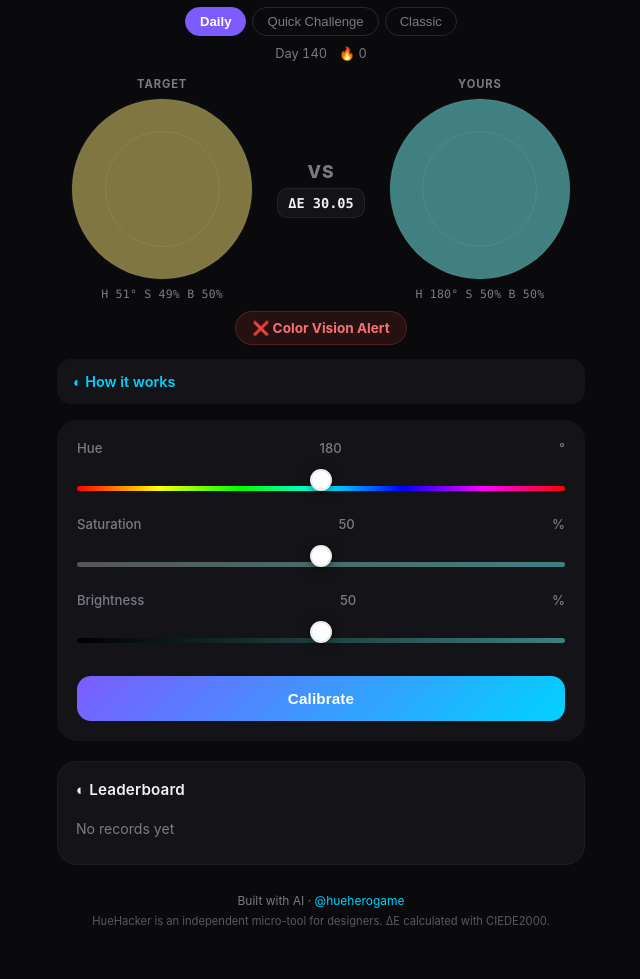
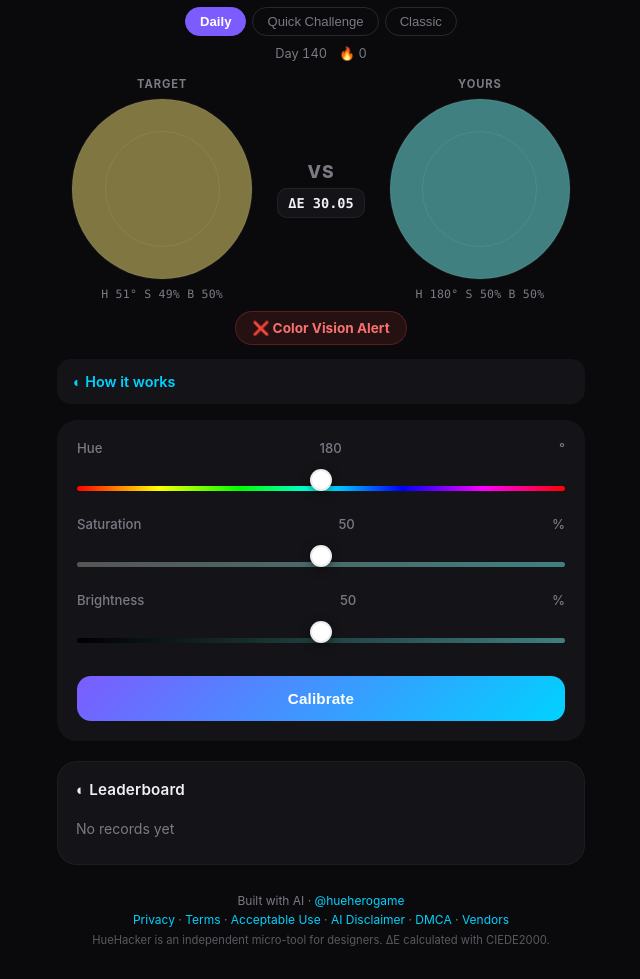
Before and after one commit to jimmyxu07/huehacker-fun, a plain HTML site: page index.html in a window 1280 px wide. Shown: the part 113-1092 px from the top of the page, without its empty margins (319-959 px from the left). Drawn offline with Linux system fonts and the light colour scheme.

Commit message:
fix: add compliance page links to footer

```diff
--- a/index.html
+++ b/index.html
@@ -411,6 +411,7 @@
 
   <footer>
     <p><span data-i18n="builtWith">Built with AI</span> · <a href="https://twitter.com/hueherogame" target="_blank">@hueherogame</a></p>
+    <p><a href="privacy.html">Privacy</a> · <a href="terms.html">Terms</a> · <a href="acceptable-use.html">Acceptable Use</a> · <a href="ai-disclaimer.html">AI Disclaimer</a> · <a href="dmca.html">DMCA</a> · <a href="vendors.html">Vendors</a></p>
     <p class="disclaimer" data-i18n="disclaimer">HueHacker is an independent micro-tool for designers. ΔE calculated with CIEDE2000.</p>
   </footer>
 
```
